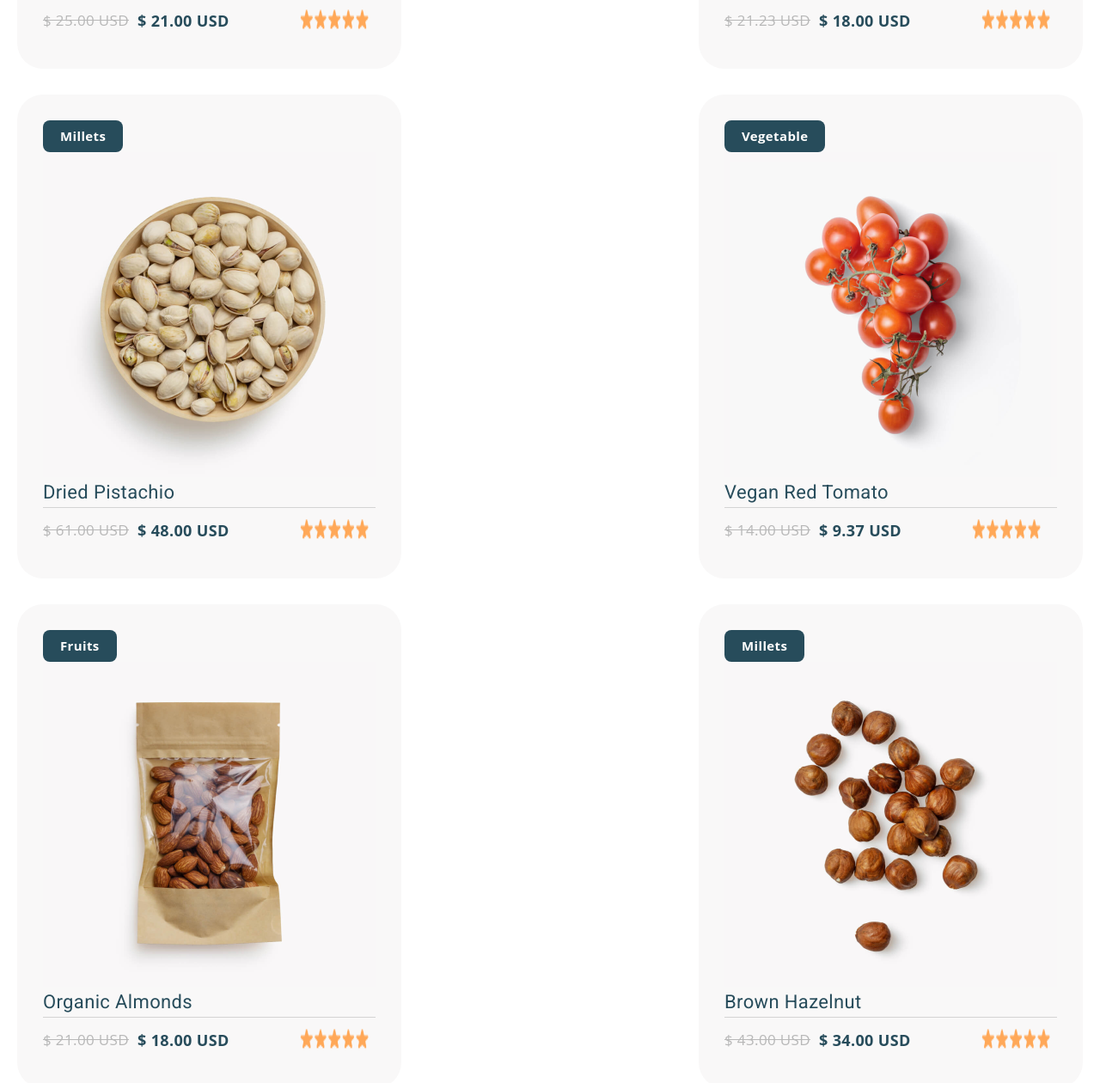
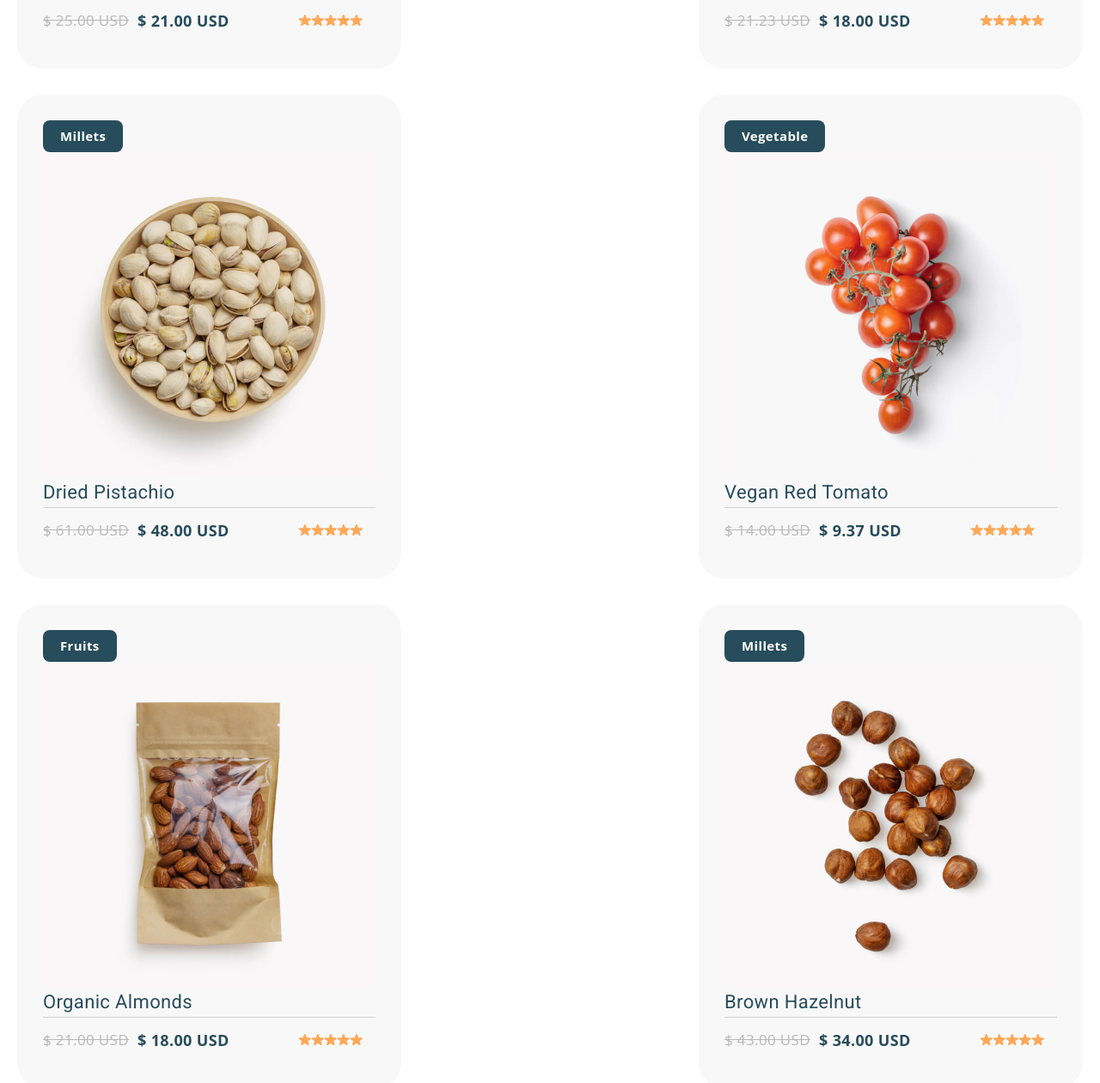
Before and after one commit to VadimKuzminskiy/dz14, a website: page dev/index.html in a window 1280 px wide. Shown: the part 648-1908 px from the top of the page at 86% size. Drawn offline with Linux system fonts and the light colour scheme.

Commit message:
fix stars

```diff
--- a/dev/index.html
+++ b/dev/index.html
@@ -23,7 +23,11 @@
                     <p class="name">Calabrese Broccoli</p>
                     <div class="price">
                         <p class="old__price">$ 25.00 USD</p><p class="new__price">$ 21.00 USD</p>
-                        <img class="star" src="./images/stars.png" alt="stars">
+                        <img class="star" src="./images/Vector1.svg" alt="stars">
+                        <img class="star" src="./images/Vector1.svg" alt="stars">
+                        <img class="star" src="./images/Vector1.svg" alt="stars">
+                        <img class="star" src="./images/Vector1.svg" alt="stars">
+                        <img class="star" src="./images/Vector1.svg" alt="stars">
                     </div>
                 </div>
                 <div class="card">
@@ -32,7 +36,11 @@
                     <p class="name">Fresh Corn</p>
                     <div class="price">
                         <span class="old__price">$ 21.23 USD</span><span class="new__price">$ 18.00 USD</span>
-                        <img src="./images/stars.png" alt="stars">
+                        <img class="star" src="./images/Vector1.svg" alt="stars">
+                        <img class="star" src="./images/Vector1.svg" alt="stars">
+                        <img class="star" src="./images/Vector1.svg" alt="stars">
+                        <img class="star" src="./images/Vector1.svg" alt="stars">
+                        <img class="star" src="./images/Vector1.svg" alt="stars">
                     </div>
                 </div>
                 <div class="card">
@@ -41,7 +49,11 @@
                     <p class="name">Dried Pistachio</p>
                     <div class="price">
                         <span class="old__price">$ 61.00 USD</span><span class="new__price">$ 48.00 USD</span>
-                        <img src="./images/stars.png" alt="stars">
+                        <img class="star" src="./images/Vector1.svg" alt="stars">
+                        <img class="star" src="./images/Vector1.svg" alt="stars">
+                        <img class="star" src="./images/Vector1.svg" alt="stars">
+                        <img class="star" src="./images/Vector1.svg" alt="stars">
+                        <img class="star" src="./images/Vector1.svg" alt="stars">
                     </div>
                 </div>
                 <div class="card">
@@ -50,7 +62,11 @@
                     <p class="name">Vegan Red Tomato</p>
                     <div class="price">
                         <span class="old__price">$ 14.00 USD</span><span class="new__price">$ 9.37 USD</span>
-                        <img src="./images/stars.png" alt="stars">
+                        <img class="star" src="./images/Vector1.svg" alt="stars">
+                        <img class="star" src="./images/Vector1.svg" alt="stars">
+                        <img class="star" src="./images/Vector1.svg" alt="stars">
+                        <img class="star" src="./images/Vector1.svg" alt="stars">
+                        <img class="star" src="./images/Vector1.svg" alt="stars">
                     </div>
                 </div>
                 <div class="card">
@@ -59,7 +75,11 @@
                     <p class="name">Organic Almonds</p>
                     <div class="price">
                         <span class="old__price">$ 21.00 USD</span><span class="new__price">$ 18.00 USD</span>
-                        <img src="./images/stars.png" alt="stars">
+                        <img class="star" src="./images/Vector1.svg" alt="stars">
+                        <img class="star" src="./images/Vector1.svg" alt="stars">
+                        <img class="star" src="./images/Vector1.svg" alt="stars">
+                        <img class="star" src="./images/Vector1.svg" alt="stars">
+                        <img class="star" src="./images/Vector1.svg" alt="stars">
                     </div>
                 </div>
                 <div class="card">
@@ -68,7 +88,11 @@
                     <p class="name">Brown Hazelnut</p>
                     <div class="price">
                         <span class="old__price">$ 43.00 USD</span><span class="new__price">$ 34.00 USD</span>
-                        <img src="./images/stars.png" alt="stars">
+                        <img class="star" src="./images/Vector1.svg" alt="stars">
+                        <img class="star" src="./images/Vector1.svg" alt="stars">
+                        <img class="star" src="./images/Vector1.svg" alt="stars">
+                        <img class="star" src="./images/Vector1.svg" alt="stars">
+                        <img class="star" src="./images/Vector1.svg" alt="stars">
                     </div>
                 </div>
             </div>
```
Also changed, not shown: public/index.html (+30 -6 lines), dev/images/Vector.png (added), dev/images/Vector1.svg (added), dev/images/star.svg (added), public/images/Vector.png (added), public/images/Vector1.svg (added), public/images/card1.png (added), public/images/card2.png (added), public/images/card3.png (added), public/images/card4.png (added), public/images/card5.png (added), public/images/card6.png (added), public/images/star.svg (added), public/images/stars.png (added).
